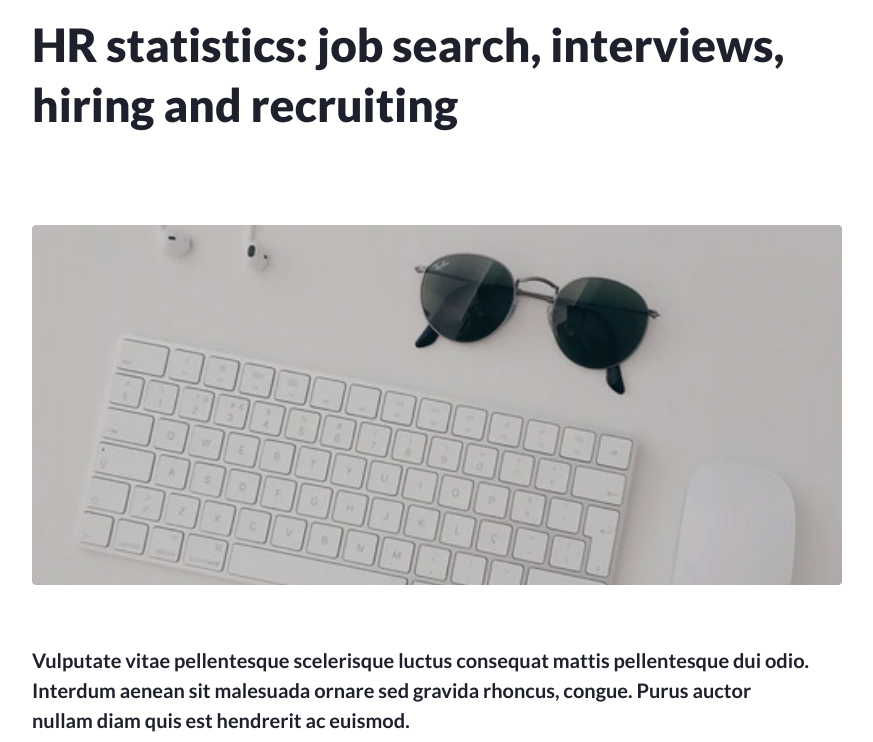
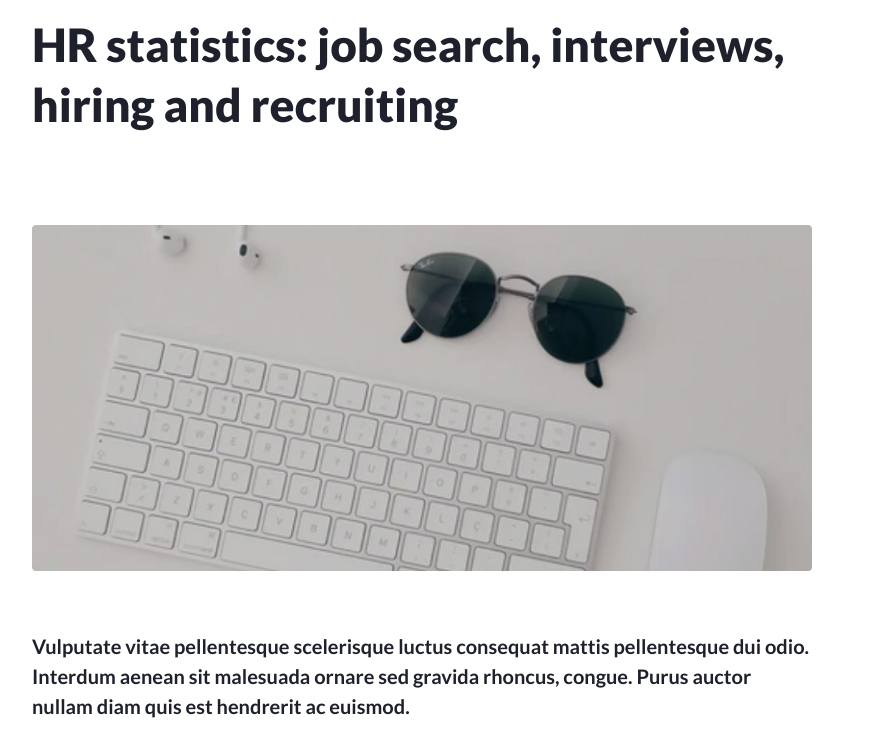
Before and after one commit to gorobez/lesson_6, a plain HTML site: page index.html in a window 1280 px wide. Shown: the top 742 px of the page, without its empty margins (218-1091 px from the left). Drawn offline with Linux system fonts and the light colour scheme.

Commit message:
first commit

```diff
--- a/css/style.css
+++ b/css/style.css
@@ -10,7 +10,7 @@ body {
 }
 
 header img {
-   max-width: 810px;
+   max-width: 100%;
    margin-bottom: 60px;
 }
 
```
